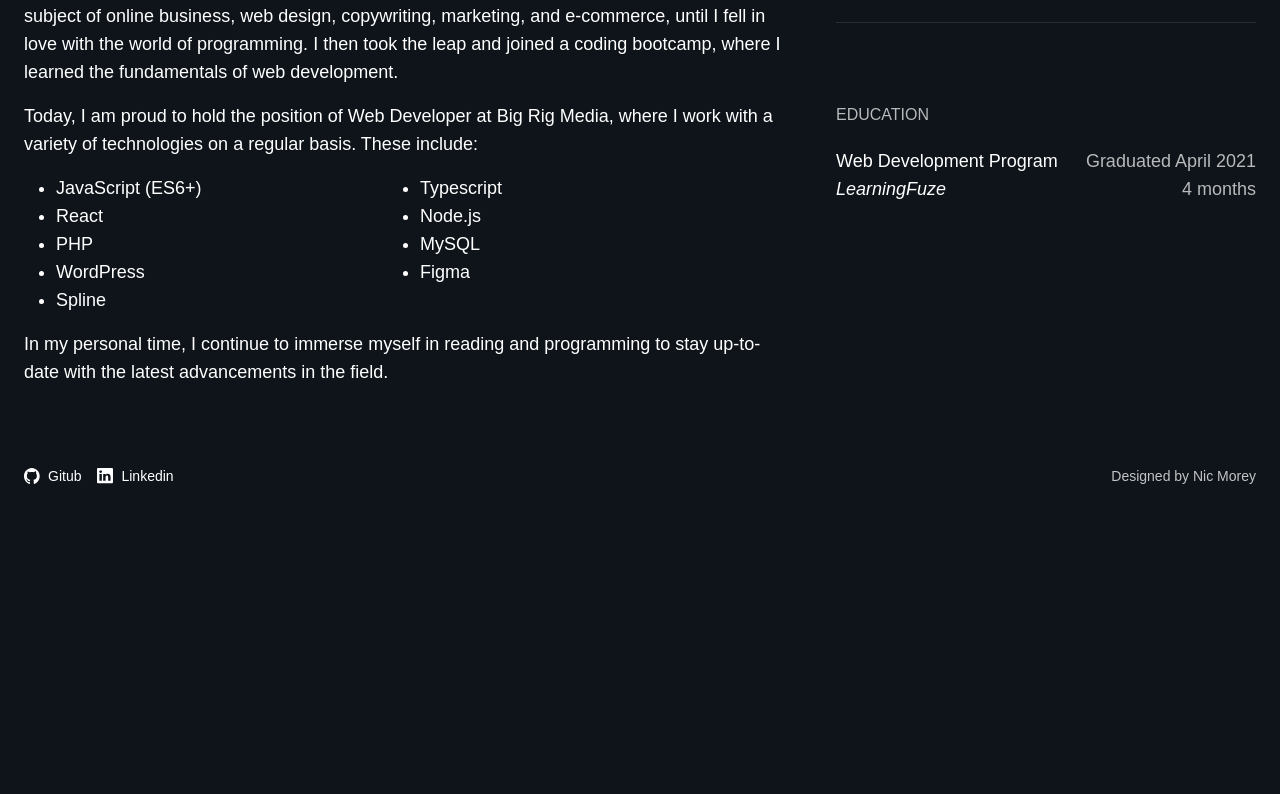
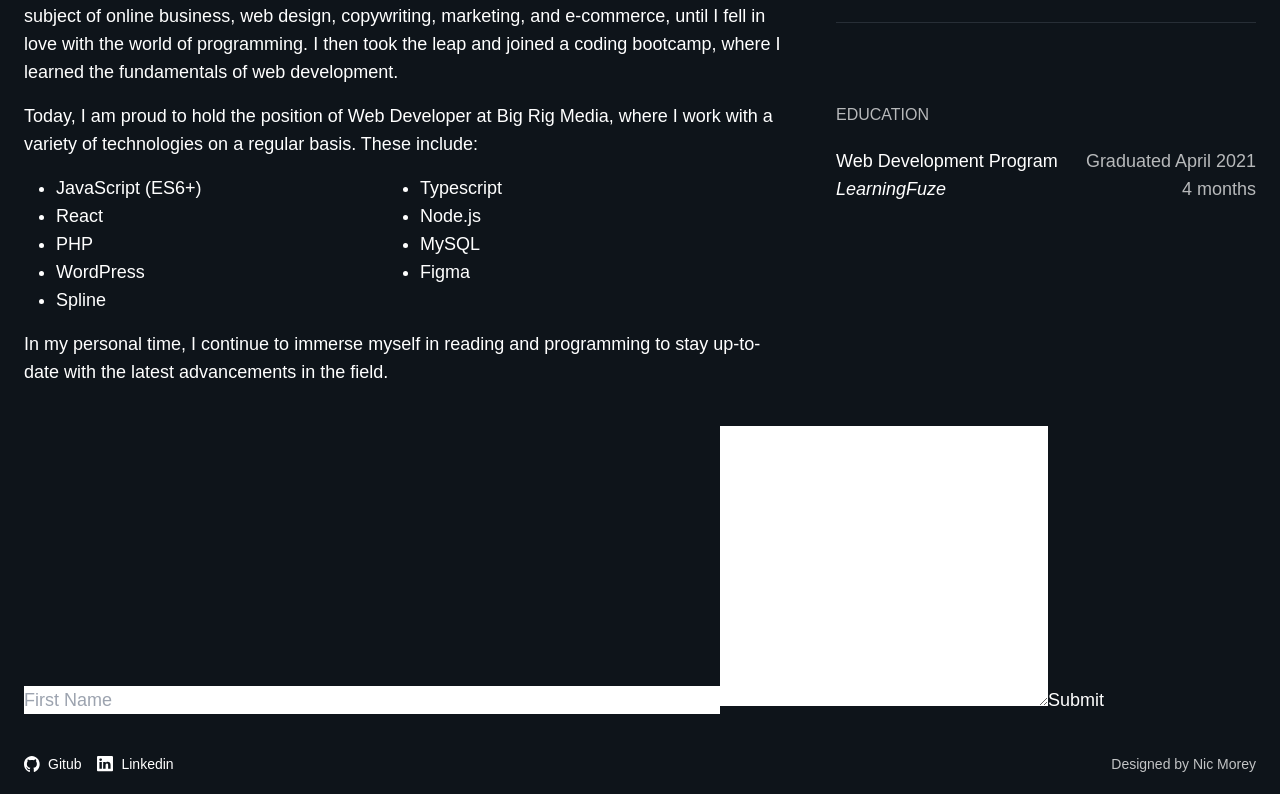
Before and after one commit to Nickolas-Hernandez/nickhernandez.dev, a Next.js app: page / in a window 1280 px wide. Shown: the part 1354-2148 px from the top of the page. Before the commit the page ends 1860 px from the top, so only its background shows below. Built offline with nearby package versions, Linux system fonts and the light colour scheme; a web font is replaced by a local one.

Commit message:
Add unstyled form #14

```diff
--- a/src/components/contactSection/contactSection.tsx
+++ b/src/components/contactSection/contactSection.tsx
@@ -1,7 +1,31 @@
+import { useForm, SubmitHandler } from "react-hook-form";
+
+type Inputs = {
+  firstName: string,
+  lastName: string,
+  email: string,
+  message: string,
+};
+
 export const ContactSection = () => {
+  const { register, handleSubmit, watch, formState: { errors } } = useForm<Inputs>();
+  const onSubmit: SubmitHandler<Inputs> = data => console.log(data);
+
   return (
     <section id="contact" className="contact-section" >
-      <div className="contain"></div>
+      <div className="contain">
+        <form onSubmit={handleSubmit(onSubmit)}>
+          <input type="text" placeholder="First Name" {...register("firstName")} />
+          {errors.firstName && "First name is required"}
+          <input type="text" defaultValue="Last Name" {...register("firstName")} />
+          {errors.lastName && "Last name is required"}
+          <input type="email" defaultValue="Email Address" {...register("email")} />
+          {errors.email && "Email is required"}
+          <textarea id="" cols={30} rows={10} {...register("message")}></textarea>
+          {errors.message && "Message is required"}
+          <input type="submit" />
+        </form>
+      </div>
     </section>
   );
 };
```
